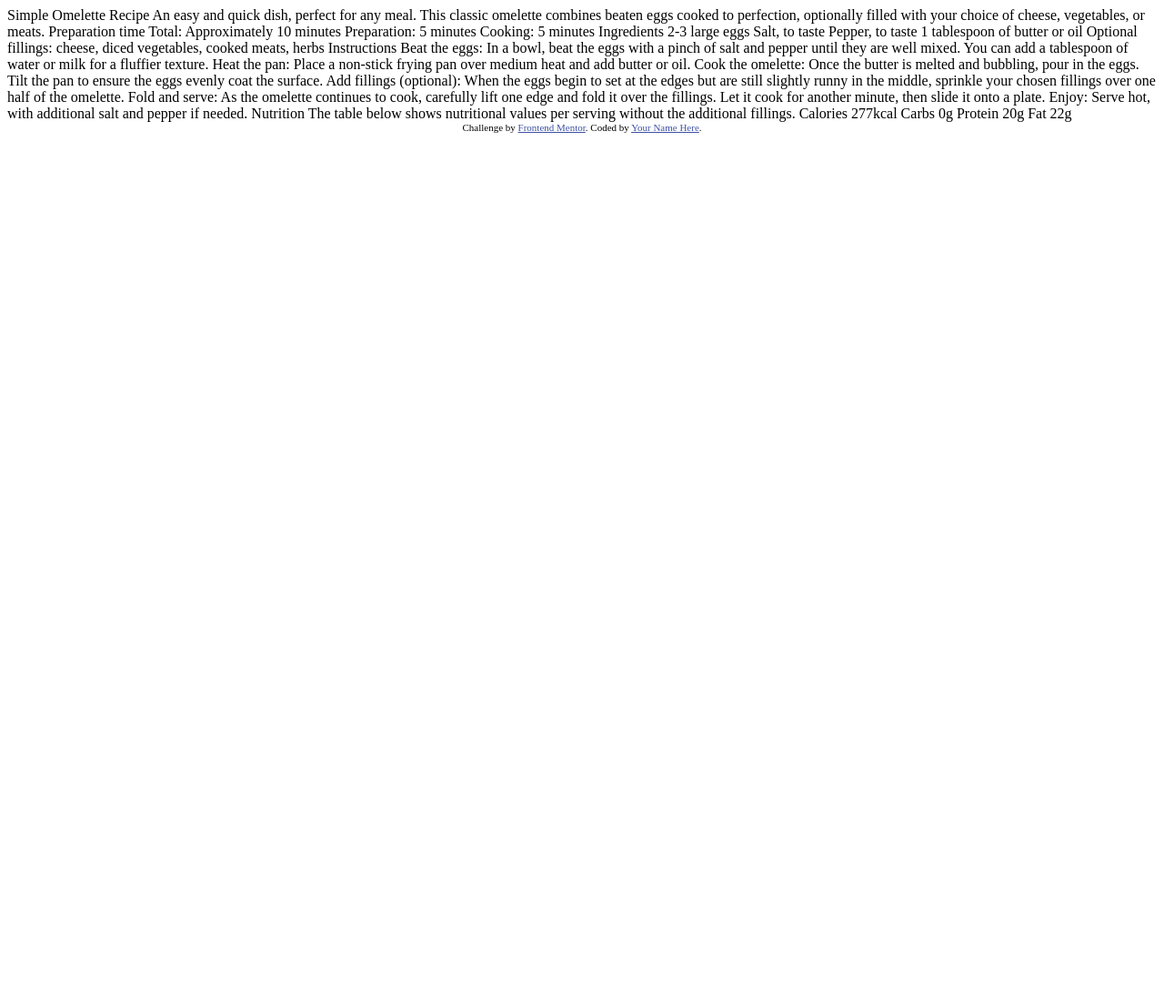
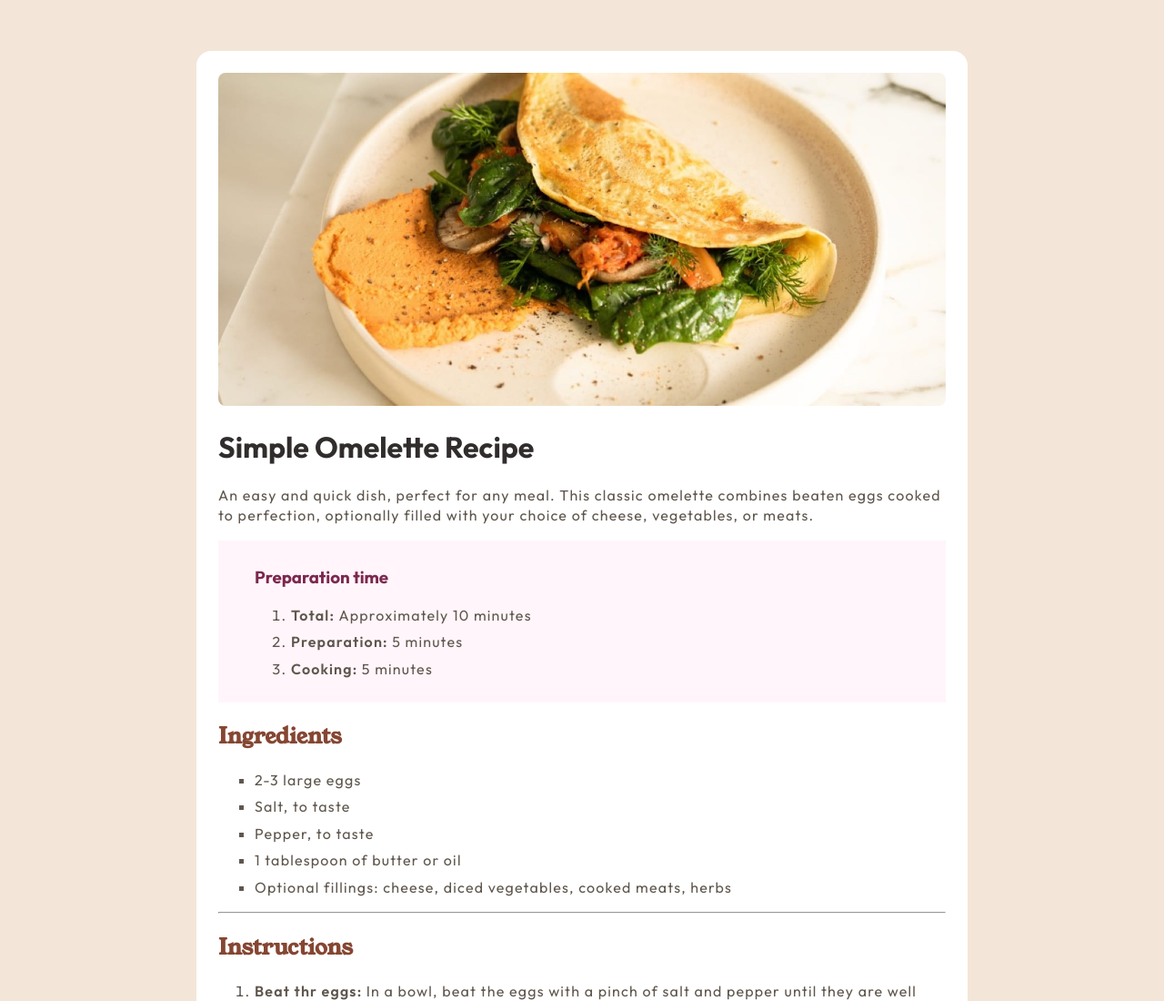
Before and after one commit to zaragood/recipe_page, a plain HTML site: page index.html in a window 1280 px wide. Shown: the top 1100 px of the page at 91% size. Before the commit the page ends 800 px from the top, so only its background shows below. Drawn offline with Linux system fonts and the light colour scheme.

Commit message:
recipe page

```diff
--- a/index.html
+++ b/index.html
@@ -3,7 +3,7 @@
 <head>
   <meta charset="UTF-8">
   <meta name="viewport" content="width=device-width, initial-scale=1.0"> <!-- displays site properly based on user's device -->
-
+  <link rel="stylesheet" href="/style/style.css">
   <link rel="icon" type="image/png" sizes="32x32" href="./assets/images/favicon-32x32.png">
 
   <title>Frontend Mentor | Recipe page</title>
@@ -16,62 +16,88 @@
 </head>
 <body>
 
-  Simple Omelette Recipe
+  <main>
+    <div class="page">
+        <article></article><img src="/assets/images/image-omelette.jpeg" alt="image of an omellete">
+        <h1>Simple Omelette Recipe</h1>
+        <p>An easy and quick dish, perfect for any meal. This classic omelette combines beaten eggs cooked
+          to perfection, optionally filled with your choice of cheese, vegetables, or meats.
+        </p>
 
-  An easy and quick dish, perfect for any meal. This classic omelette combines beaten eggs cooked
-  to perfection, optionally filled with your choice of cheese, vegetables, or meats.
+        <div class="preparation_time">
+          <ol>
+            <h3>Preparation time</h3>
+            <ul>
+              <li><span>Total: </span> Approximately 10 minutes</li>
+              <li><Span>Preparation: </Span>5 minutes</li>
+              <li><span>Cooking: </span>5 minutes</li>
+            </ul>
+          </ol>
+        </div>
 
-  Preparation time
+        <div class="ingredient">
+          <h2>Ingredients</h2>
+          <ul>
+            <li>2-3 large eggs</li>
+            <li>Salt, to taste</li>
+            <li>Pepper, to taste</li>
+            <li>1 tablespoon of butter or oil</li>
+            <li>Optional fillings: cheese, diced vegetables, cooked meats, herbs</li>
+          </ul>
+        </div>
 
-  Total: Approximately 10 minutes
-  Preparation: 5 minutes
-  Cooking: 5 minutes
+        <hr>
 
-  Ingredients
+        <div class="instruction">
+            <h2>Instructions</h2>
+            <ol>
+              <li><span>Beat thr eggs: </span> In a bowl, beat the eggs with a pinch of salt and pepper until they are well mixed.
+                You can add a tablespoon of water or milk for a fluffier texture.
+              </li>
 
-  2-3 large eggs
-  Salt, to taste
-  Pepper, to taste
-  1 tablespoon of butter or oil
-  Optional fillings: cheese, diced vegetables, cooked meats, herbs
+              <li><Span>Heat the pan: </Span>Place a non-stick frying pan over medium heat and add butter or oil.
+              </li>
 
-  Instructions
+              <li><Span>Cook the omelette: </Span>Once the butter is melted and bubbling, pour in the eggs. Tilt the pan to ensure
+                the eggs evenly coat the surface.
+              </li>
 
-  Beat the eggs: In a bowl, beat the eggs with a pinch of salt and pepper until they are well mixed.
-  You can add a tablespoon of water or milk for a fluffier texture.
+              <li><span>Add fillings(optional): </span>When the eggs begin to set at the edges but are still slightly runny in the
+                middle, sprinkle your chosen fillings over one half of the omelette.
+              </li>
 
-  Heat the pan: Place a non-stick frying pan over medium heat and add butter or oil.
+              <li><span>Fold and serve: </span>As the omelette continues to cook, carefully lift one edge and fold it over the
+                fillings. Let it cook for another minute, then slide it onto a plate.
+              </li>
 
-  Cook the omelette: Once the butter is melted and bubbling, pour in the eggs. Tilt the pan to ensure
-  the eggs evenly coat the surface.
+              <li><span>Enjoy: </span>Serve hot, with additional salt and pepper if needed.</li>
+            </ol>
+        </div>
 
-  Add fillings (optional): When the eggs begin to set at the edges but are still slightly runny in the
-  middle, sprinkle your chosen fillings over one half of the omelette.
+        <hr>
 
-  Fold and serve: As the omelette continues to cook, carefully lift one edge and fold it over the
-  fillings. Let it cook for another minute, then slide it onto a plate.
+        <div class="nutrition">
+            <h2>Nutrition</h2>
+            <p>The table below shows nutritional values per serving without the additional fillings.</p>
 
-  Enjoy: Serve hot, with additional salt and pepper if needed.
-
-  Nutrition
-
-  The table below shows nutritional values per serving without the additional fillings.
-
-  Calories
-  277kcal
-
-  Carbs
-  0g
-
-  Protein
-  20g
-
-  Fat
-  22g
-
-  <div class="attribution">
-    Challenge by <a href="https://www.frontendmentor.io?ref=challenge" target="_blank">Frontend Mentor</a>.
-    Coded by <a href="#">Your Name Here</a>.
-  </div>
-</body>
-</html>
+            <table>
+              <tr>
+                <td>Calories</td>
+                <td>277kcal</td>
+              </tr>
+              <tr>
+                <td>Carbs</td>
+                <td>0g</td>
+              </tr>
+              <tr>
+                <td>Protein</td>
+                <td>20g</td>
+              </tr>
+              <tr>
+                <td>Fat</td>
+                <td>22g</td>
+              </tr>
+            </table>
+        </div>
+    </div>
+  </main>
--- /dev/null
+++ b/style/style.css
@@ -0,0 +1,84 @@
+@font-face {
+    font-family: heading;
+    src: url("/assets/fonts/young-serif/YoungSerif-Regular.ttf");
+    font-weight: 400;
+}
+@font-face {
+    font-family: paragraph;
+    src: url("/assets/fonts/outfit/Outfit-VariableFont_wght.ttf");
+
+}
+html {
+    font-size: 16px;
+}
+body {
+    background-color: hsl(30, 54%, 90%);
+    display: flex;
+    justify-content: center;
+    align-self: center;
+    font-family: paragraph;
+
+}
+body h1 {
+    color: hsl(24, 5%, 18%);
+
+}
+.page {
+    max-width: 800px;
+    background-color: hsl(0, 0%, 100%);
+    margin: 3rem;
+    padding: 1.5rem;
+    border-radius: 1rem;
+}
+img {
+    width: 100%;
+    border-radius: 0.5rem;
+}
+span {
+    color: hsl(30, 10%, 34%);
+    font-weight: 600;
+}
+h2 {
+    font-family: heading;
+    color: hsl(14, 45%, 36%);
+}
+p, li{
+    letter-spacing: 1.2px;
+    font-weight: 400;
+    color: hsl(30, 10%, 34%);
+    line-height: 1.4rem;
+}
+li {
+    margin-top: 7px;
+}
+
+hr {
+    color: hsl(30, 18%, 87%);
+}
+.preparation_time  {
+    background-color: hsl(330, 100%, 98%);
+    padding: 10px 0;
+
+}
+.preparation_time h3 {
+    color: hsl(332, 51%, 32%);
+}
+.preparation_time li {
+    list-style: decimal;
+}
+.ingredient li {
+    list-style-type: square;
+}
+
+table {
+    width: 100%;
+}
+table td {
+    padding: 10px 30px;
+    color: hsl(30, 10%, 34%);
+    border-bottom: 1px solid hsl(30, 18%, 87%);
+}
+table td:nth-child(2) {
+    color: hsl(14, 45%, 36%);
+    font-weight: 600;
+}
```
